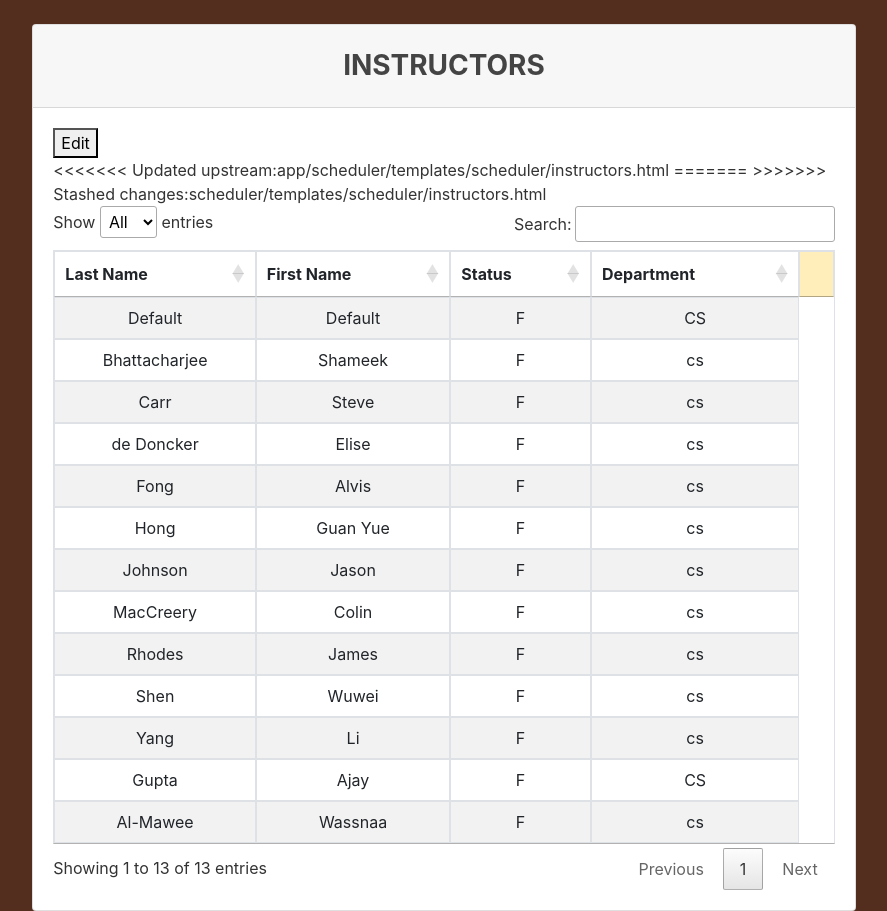
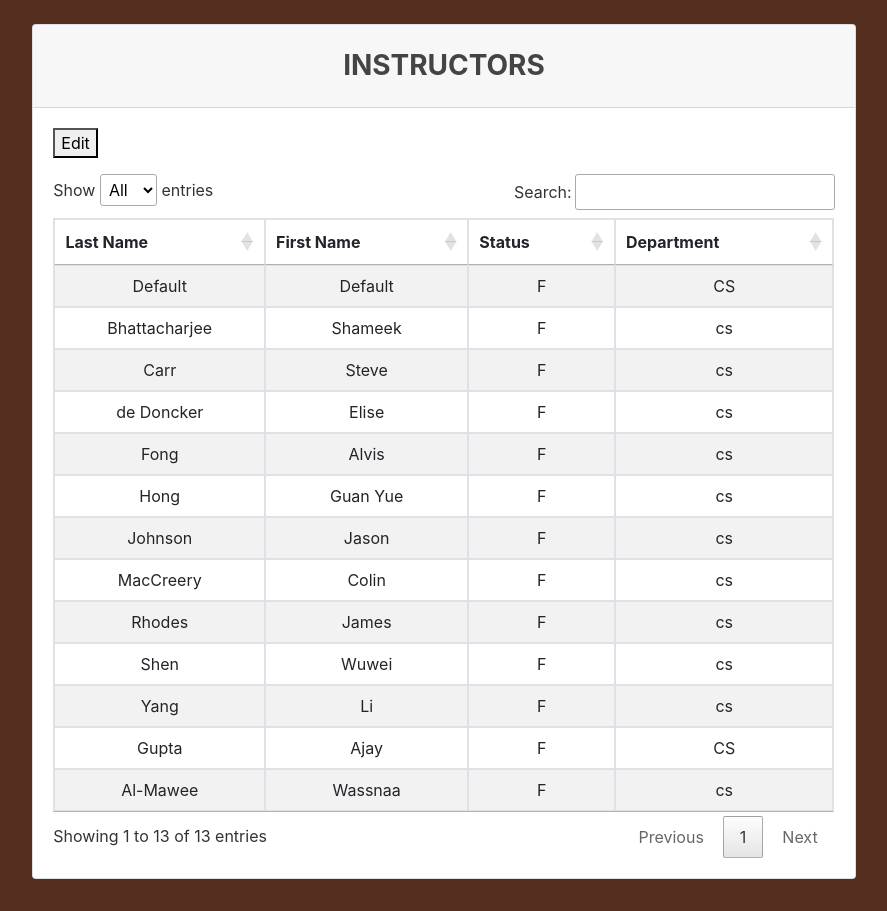
Before and after one commit to anubhavrawal/classscheduler, a Django app: template app/scheduler/templates/scheduler/instructors.html in a window 1280 px wide. Shown: the part 56-967 px from the top of the page, without its empty margins (196-1083 px from the left). After the commit the page ends 935 px from the top, so only its background shows below. Run offline with Django 3.2, Linux system fonts and the light colour scheme; the template is opened without the code that fills it: values that come from a table or form of the project are taken from there, others are empty; data comes from the database, SQL or seed files in the repository; some libraries are stand-ins or nearby versions.

Commit message:
Update instructors.html

```diff
--- a/app/scheduler/templates/scheduler/instructors.html
+++ b/app/scheduler/templates/scheduler/instructors.html
@@ -26,11 +26,7 @@
                                 <th >First Name</th>
                                 <th >Status</th>
                                 <th >Department </th>
-<<<<<<< Updated upstream:app/scheduler/templates/scheduler/instructors.html
-                                <th class="del_row"></th>
-=======
                                 <th id = 'delete_column'></th>
->>>>>>> Stashed changes:scheduler/templates/scheduler/instructors.html
                             </tr>
                         </thead>
 
```
